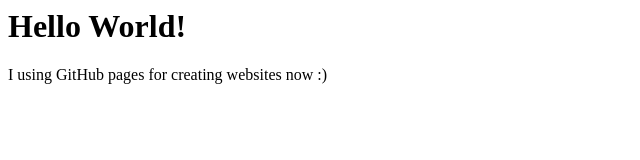
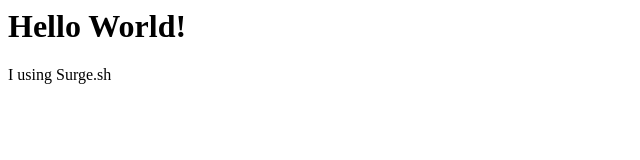
Before and after one commit to squeakquel64/yan-website, a plain HTML site: page index.html in a window 1280 px wide. Shown: the whole page, without its empty margins (0-640 px from the left). Drawn offline with Linux system fonts and the light colour scheme.

Commit message:
Add files via upload

```diff
--- a/index.html
+++ b/index.html
@@ -1,2 +1,2 @@
 <h1>Hello World!</h1>
-<p>I using GitHub pages for creating websites now :)</p>
+<p>I using Surge.sh</p>
```
